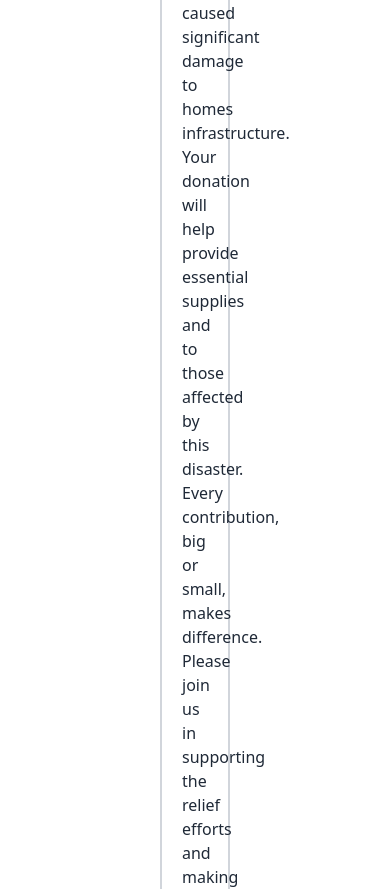
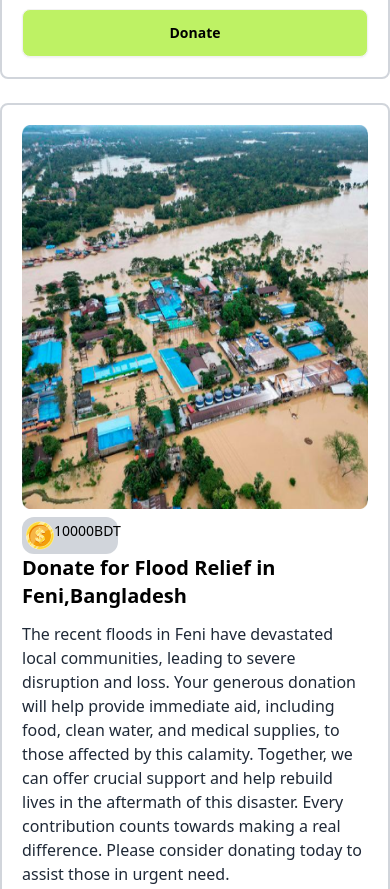
Before and after one commit to tanvir-pr/Assignment-5.0, a plain HTML site: page index.html in a window 390 px wide. Shown: the part 950-1839 px from the top of the page. Drawn offline with nearby package versions, Linux system fonts and the light colour scheme.

Commit message:
erorr find

```diff
--- a/index.html
+++ b/index.html
@@ -68,7 +68,7 @@
   <main id="donationMainPage">
     <!-- box 1 started -->
 
-    <div class="box-1 lg:flex  justify-center gap-6 rounded-lg border-gray-300 bg-white border-2 border-black p-5 mt-6 mx-40">
+    <div class="box-1 lg:flex  justify-center gap-6 rounded-lg border-gray-300 bg-white border-2 border-black p-5 mt-6  mx-0 lg:mx-40">
       <div class="box-1-1">
         <img src="./assets/noakhali.png" alt="" class="h-96">
       </div>
@@ -119,7 +119,7 @@
 
     <!-- box 2 started -->
     <div
-      class="box-2 lg:flex justify-center gap-6 my-6 rounded-lg border-gray-300 bg-white border-2 border-black p-5 mx-40">
+      class="box-2 lg:flex justify-center gap-6 my-6 rounded-lg border-gray-300 bg-white border-2 border-black p-5  mx-0 lg:mx-40">
       <div class="box-2-1">
         <img src="./assets/feni.png" alt="" class="h-96">
       </div>
@@ -143,7 +143,7 @@
 
     <!-- box 3 started -->
     <div
-      class="box-1 lg:flex justify-center gap-6 rounded-lg border-gray-300 bg-white border-2 border-black p-5 mb-16 mx-40">
+      class="box-1 lg:flex justify-center gap-6 rounded-lg border-gray-300 bg-white border-2 border-black p-5 mb-16  mx-0 lg:mx-40">
       <div class="box-1-1">
         <img src="./assets/quota-protest.png" alt="" class="h-96">
       </div>
```
